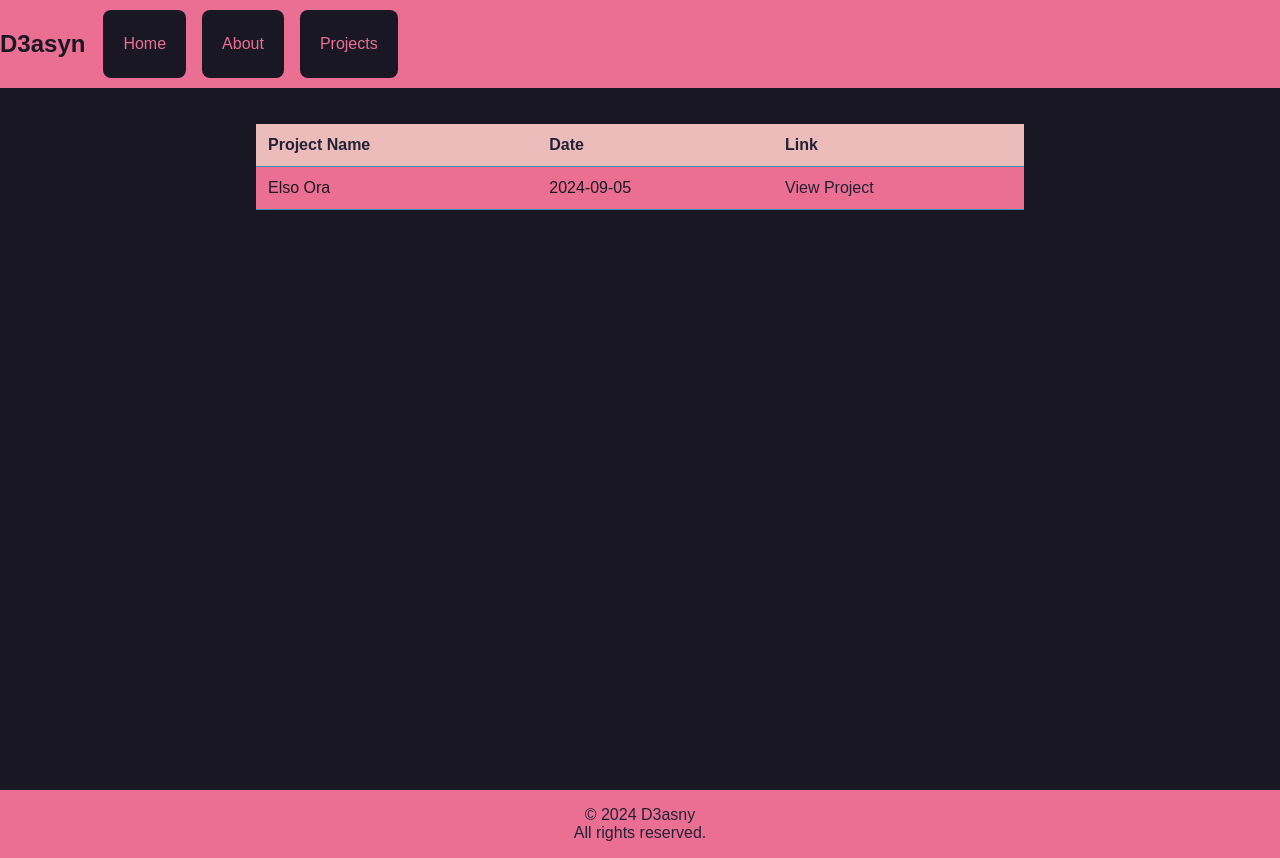
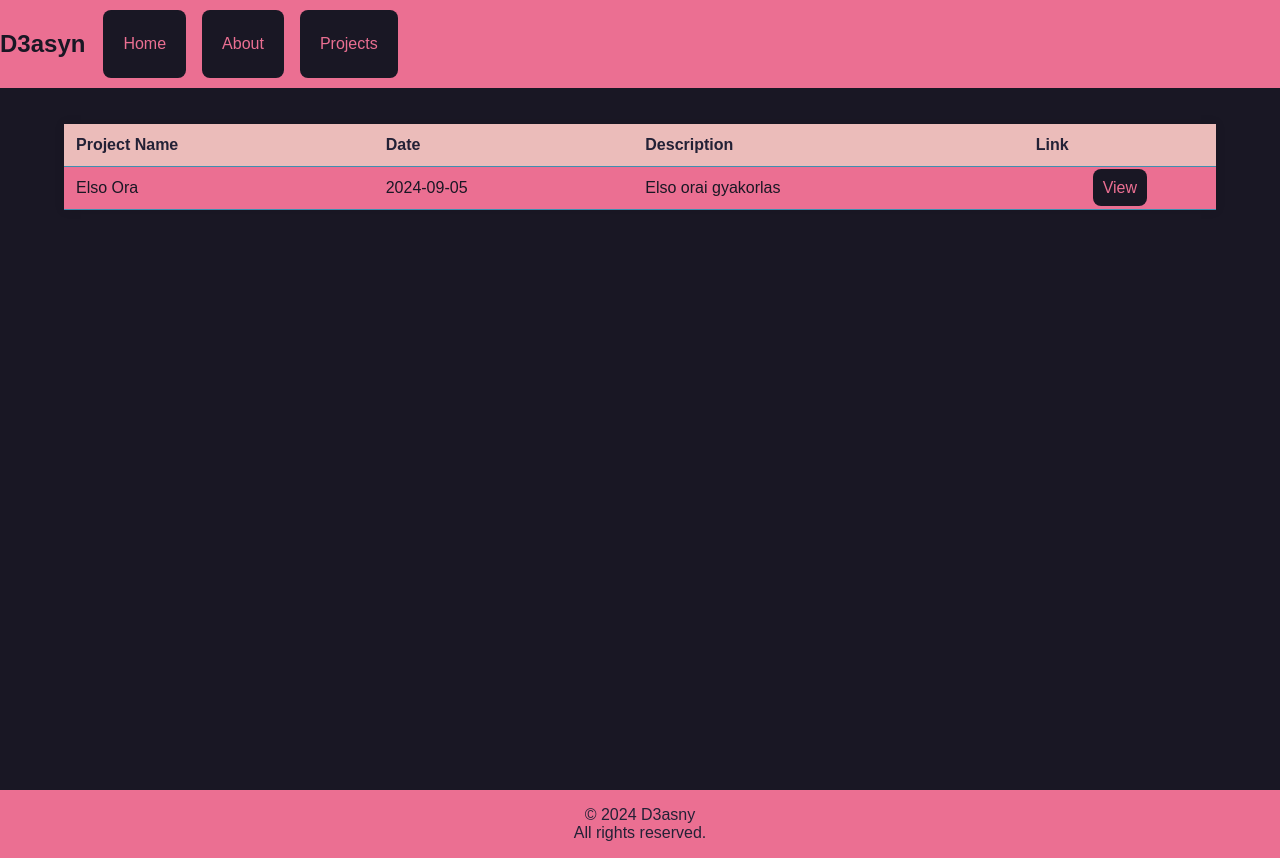
Before and after one commit to D3asyn/Portfolio, a SvelteKit app: page /projects in a window 1280 px wide. Built offline with nearby package versions, Linux system fonts and the light colour scheme.

Commit message:
some things

```diff
--- a/src/routes/projects/+page.svelte
+++ b/src/routes/projects/+page.svelte
@@ -1,5 +1,12 @@
 <script>
-	let projects = [{ name: 'Elso Ora', date: '2024-09-05', link: 'https://d3asyn.github.io/95/' }];
+	let projects = [
+		{
+			name: 'Elso Ora',
+			desc: 'Elso orai gyakorlas',
+			date: '2024-09-05',
+			link: 'https://d3asyn.github.io/95/'
+		}
+	];
 
 	const colors = ['love', 'gold'];
 </script>
@@ -10,6 +17,7 @@
 			<tr>
 				<th>Project Name</th>
 				<th>Date</th>
+				<th>Description</th>
 				<th>Link</th>
 			</tr>
 		</thead>
@@ -18,7 +26,8 @@
 				<tr class={colors[index % colors.length]}>
 					<td>{project.name}</td>
 					<td>{project.date}</td>
-					<td><a href={project.link} target="_blank">View Project</a></td>
+					<td>{project.desc}</td>
+					<td style="text-align: center;"><a href={project.link} target="_blank">View</a></td>
 				</tr>
 			{/each}
 		</tbody>
@@ -28,7 +37,7 @@
 <style>
 	table {
 		border-collapse: collapse;
-		width: 60%;
+		width: 90%;
 		margin: auto;
 		background-color: #f6c177;
 		box-shadow: 0 0 10px rgba(0, 0, 0, 0.1);
@@ -45,13 +54,16 @@
 		background-color: #ebbcba;
 		color: #232136;
 	}
-
 	a {
-		color: #232136;
+		padding: 10px;
+		color: #eb6f92;
+		background: #191724;
 		text-decoration: none;
+		transition: color 0.2s ease-in-out;
+		border-radius: 0.5rem;
 	}
 
 	a:hover {
-		text-decoration: underline;
+		color: #f6c177;
 	}
 </style>
```
Also changed, not shown: src/routes/about/+page.svelte (+4 -4 lines), static/favicon.png.
